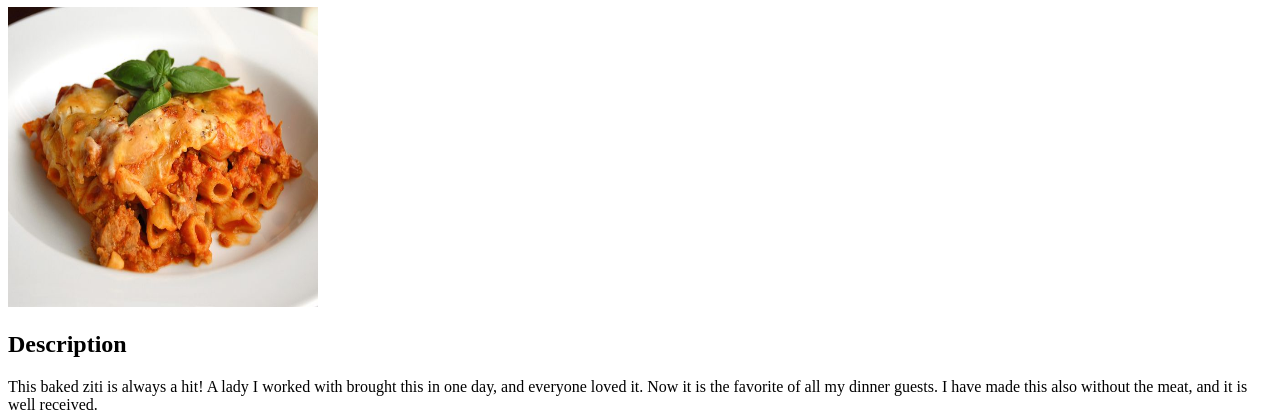
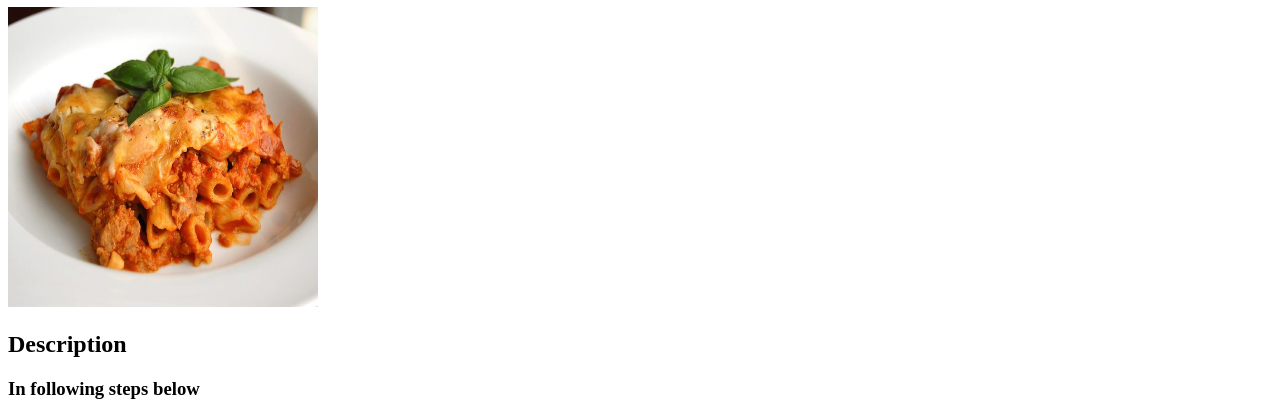
Before and after one commit to Enock27/odin-recipes, a plain HTML site: page recipe2/Baked_Ziti.html in a window 1280 px wide. Shown: the part 73-492 px from the top of the page. Drawn offline with Linux system fonts and the light colour scheme.

Commit message:
Added h3 in first paragraph

```diff
--- a/recipe2/Baked_Ziti.html
+++ b/recipe2/Baked_Ziti.html
@@ -10,6 +10,7 @@
         <h1>baked ziti</h1>
         <img src="baked.jpg" height="300" width="310">
         <h2> Description</h2>
+	<h3> In following steps below</h3>
         <p>
 
             This baked ziti is always a hit! A lady I worked with brought this
```
